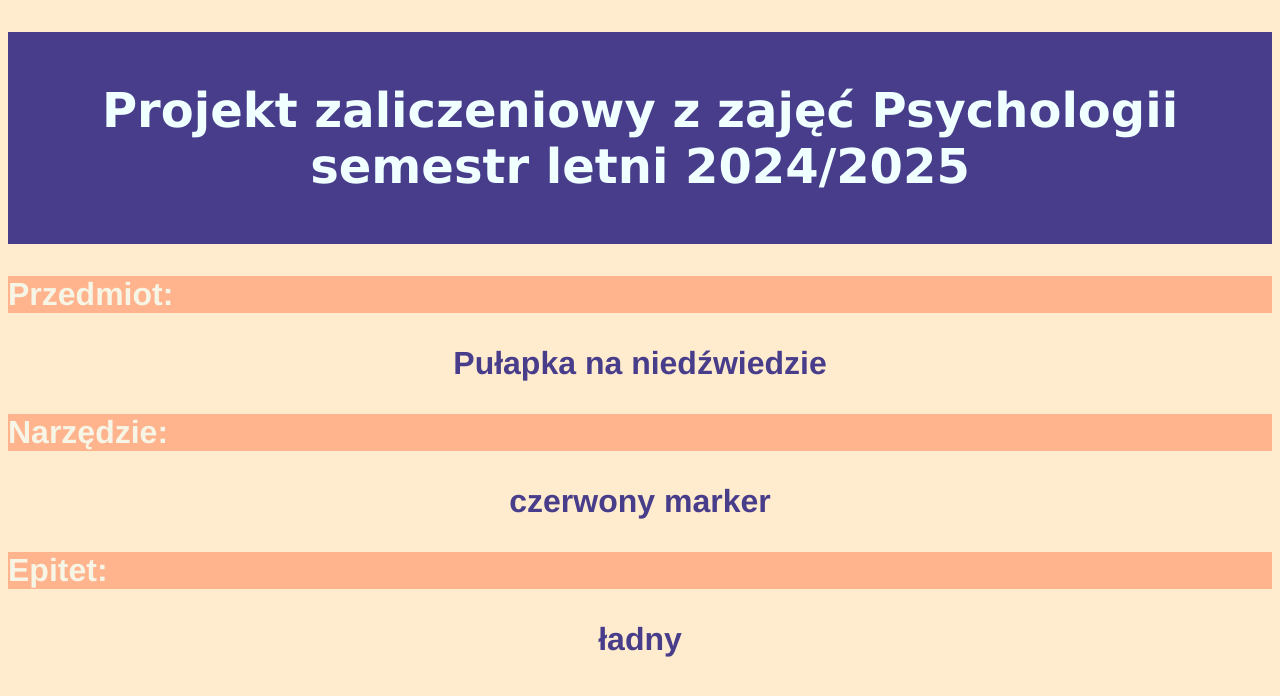
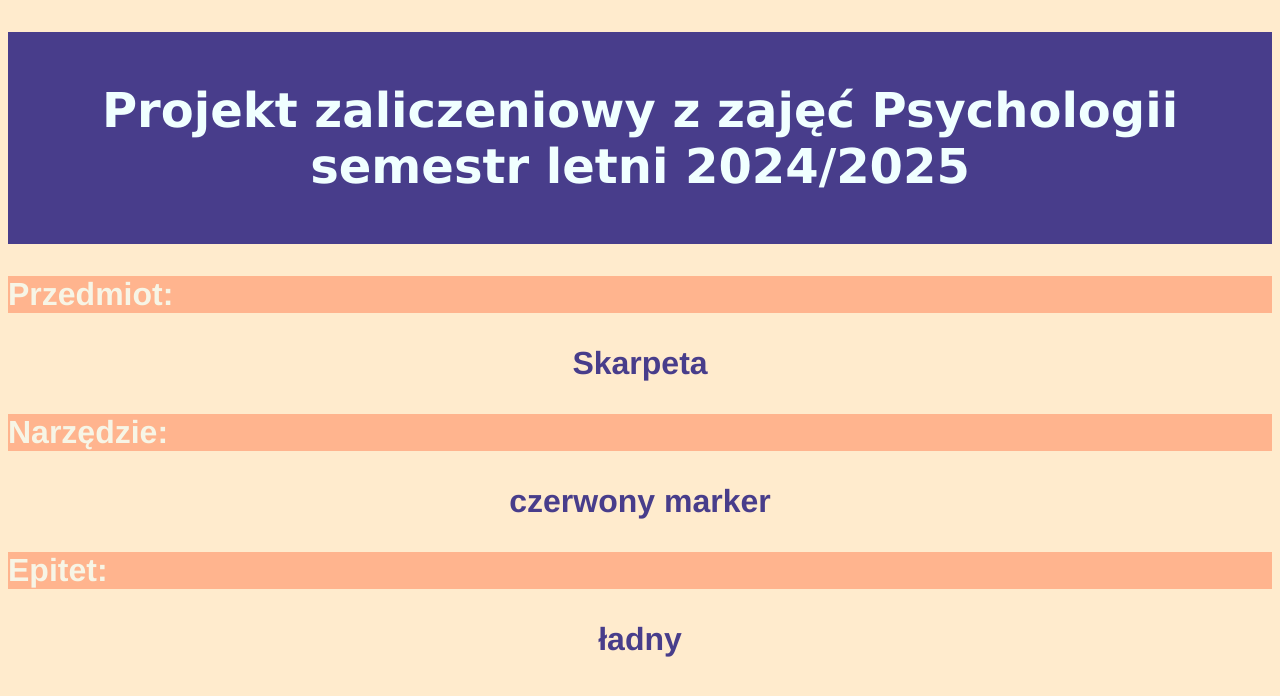
Before and after one commit to dulskaa/dulskaa.github.io, a plain HTML site: page index.html in a window 1280 px wide. Drawn offline with Linux system fonts and the light colour scheme.

Commit message:
Add files via upload

```diff
--- a/index.html
+++ b/index.html
@@ -75,7 +75,19 @@
         "Krewetki",
         "Ryba głębinowa",
         "Pułapka na niedźwiedzie",
-        "Geralt z Rivii"
+        "Geralt z Rivii",
+        "Kaczka",
+        "Krowa",
+        "Skakanka",
+        "Kaktus",
+        "Wampir",
+        "Kura",
+        "Bóbr",
+        "Pierścionek",
+        "Krab",
+        "Skarpeta",
+        "Szczur",
+        "Gołąb"
 
 
     ];
@@ -92,7 +104,8 @@
         "kredka",
         "ołówek miękki",
         "ołówek twardy",
-        "czarny żelopis lub długopis"
+        "czarny żelopis lub długopis",
+        "Narzędzie rysunkowe najbliżej Ciebie"
     ];
 
     let epitety = [
@@ -111,6 +124,19 @@
         "Futurystyczny",
         "komiksowy",
         "do góry nogami",
+        "Przeziębiony",
+        "Senny",
+        "Roztańczony",
+        "Zdezorientowany",
+        "Psychodeliczny",
+        "Kubistyczny",
+        "Mroczny",
+        "Zakochany",
+        "Rapujący",
+        "Latający",
+        "Chudy",
+        "Napakowany",
+        "Uroczy / słodki"
     ];
 
 
```
